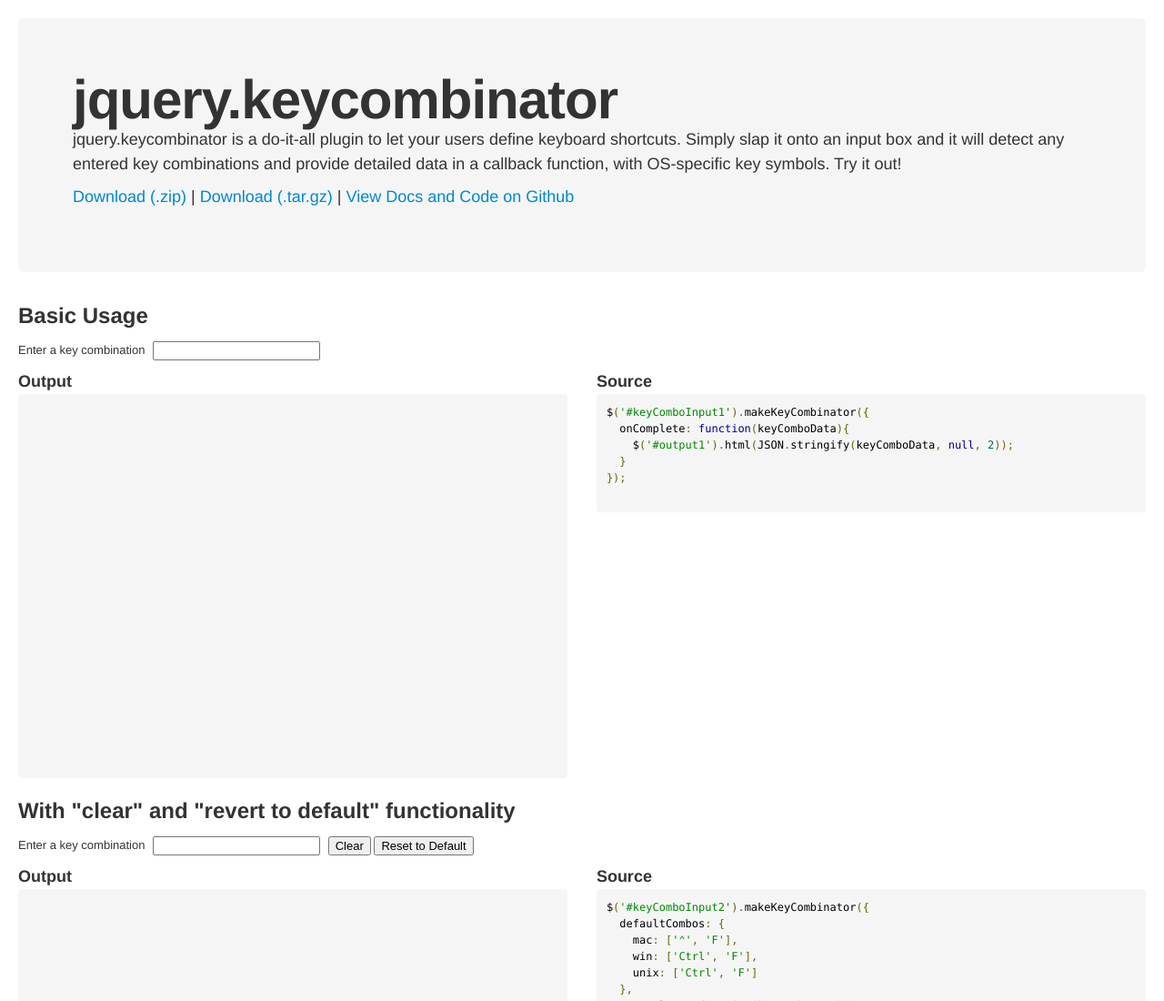
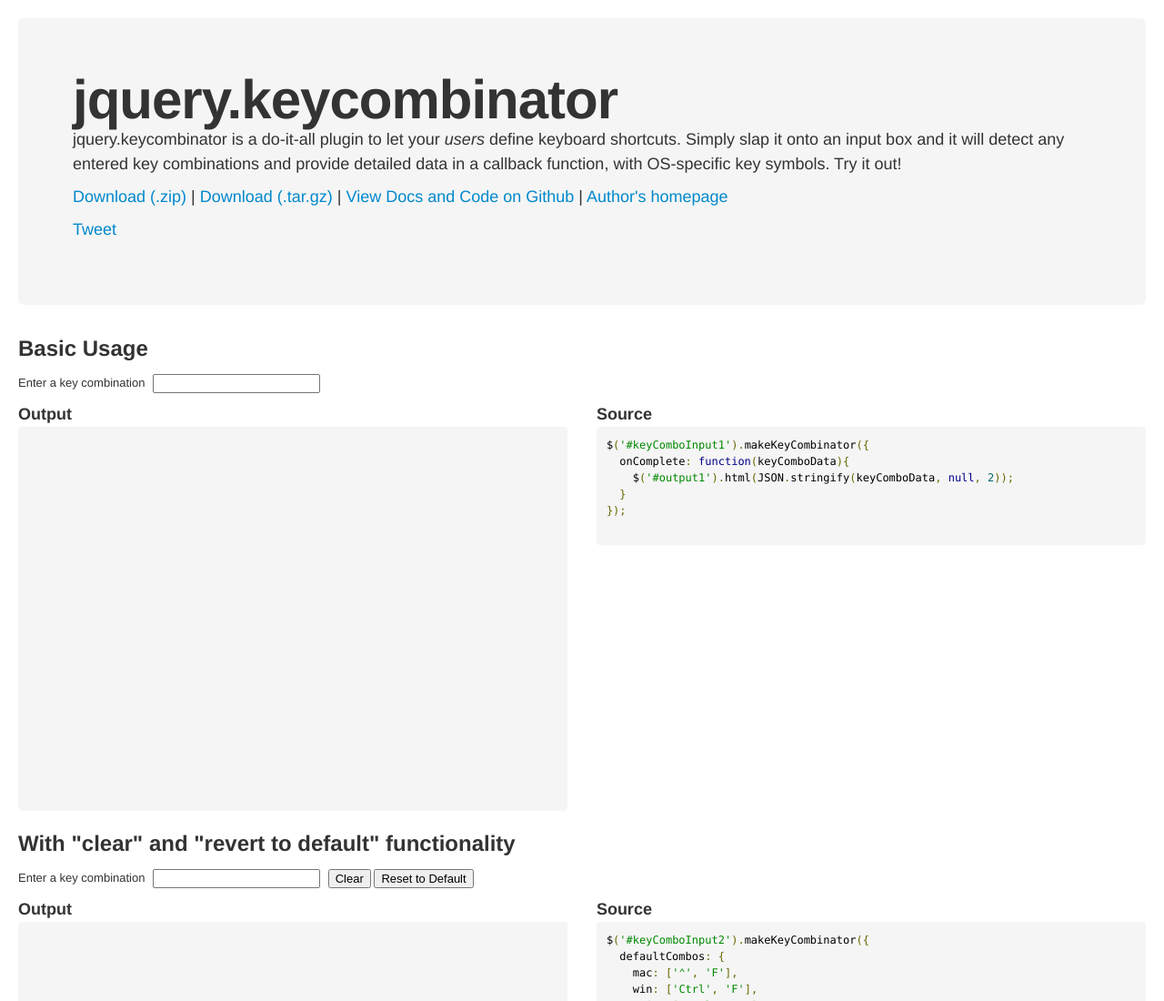
Before and after one commit to suan/jquery-keycombinator, a plain HTML site: page index.html in a window 1280 px wide. Shown: the top 1100 px of the page at 91% size. Drawn offline with nearby package versions, Linux system fonts and the light colour scheme.

Commit message:
add twitter

```diff
--- a/index.html
+++ b/index.html
@@ -2,6 +2,7 @@
 <html>
 <head>
   <meta charset='utf-8'>
+  <title>jquery-keycombinator</title>
   <link rel="stylesheet" href="bootstrap/css/bootstrap.min.css">
   <!-- <link rel="stylesheet" href="twitter-bootstrap/docs/assets/css/bootstrap.css"> -->
   <script type="text/javascript" src="http://ajax.googleapis.com/ajax/libs/jquery/1.7.1/jquery.min.js"></script>
@@ -84,7 +85,7 @@
       <div class="hero-unit">
         <h1>jquery.keycombinator</h1>
         <p>
-          jquery.keycombinator is a do-it-all plugin to let your users define keyboard shortcuts. Simply slap it onto an input box and it will detect any entered key combinations and provide detailed data in a callback function, with OS-specific key symbols. Try it out!
+          jquery.keycombinator is a do-it-all plugin to let your <em>users</em> define keyboard shortcuts. Simply slap it onto an input box and it will detect any entered key combinations and provide detailed data in a callback function, with OS-specific key symbols. Try it out!
         </p>
         <p>
           <a href="https://github.com/suan/jquery-keycombinator/zipball/master"
@@ -98,7 +99,12 @@
           <a href="https://github.com/suan/jquery-keycombinator"
             class="btn btn-primary btn-large">
             View Docs and Code on Github
-          </a>
+          </a> |
+          <a href="http://suanaikyeo.com">Author's homepage</a>
+        </p>
+        <p>
+        <a href="https://twitter.com/share" class="twitter-share-button">Tweet</a>
+        <script>!function(d,s,id){var js,fjs=d.getElementsByTagName(s)[0];if(!d.getElementById(id)){js=d.createElement(s);js.id=id;js.src="//platform.twitter.com/widgets.js";fjs.parentNode.insertBefore(js,fjs);}}(document,"script","twitter-wjs");</script>
         </p>
       </div>
     </div>
```
